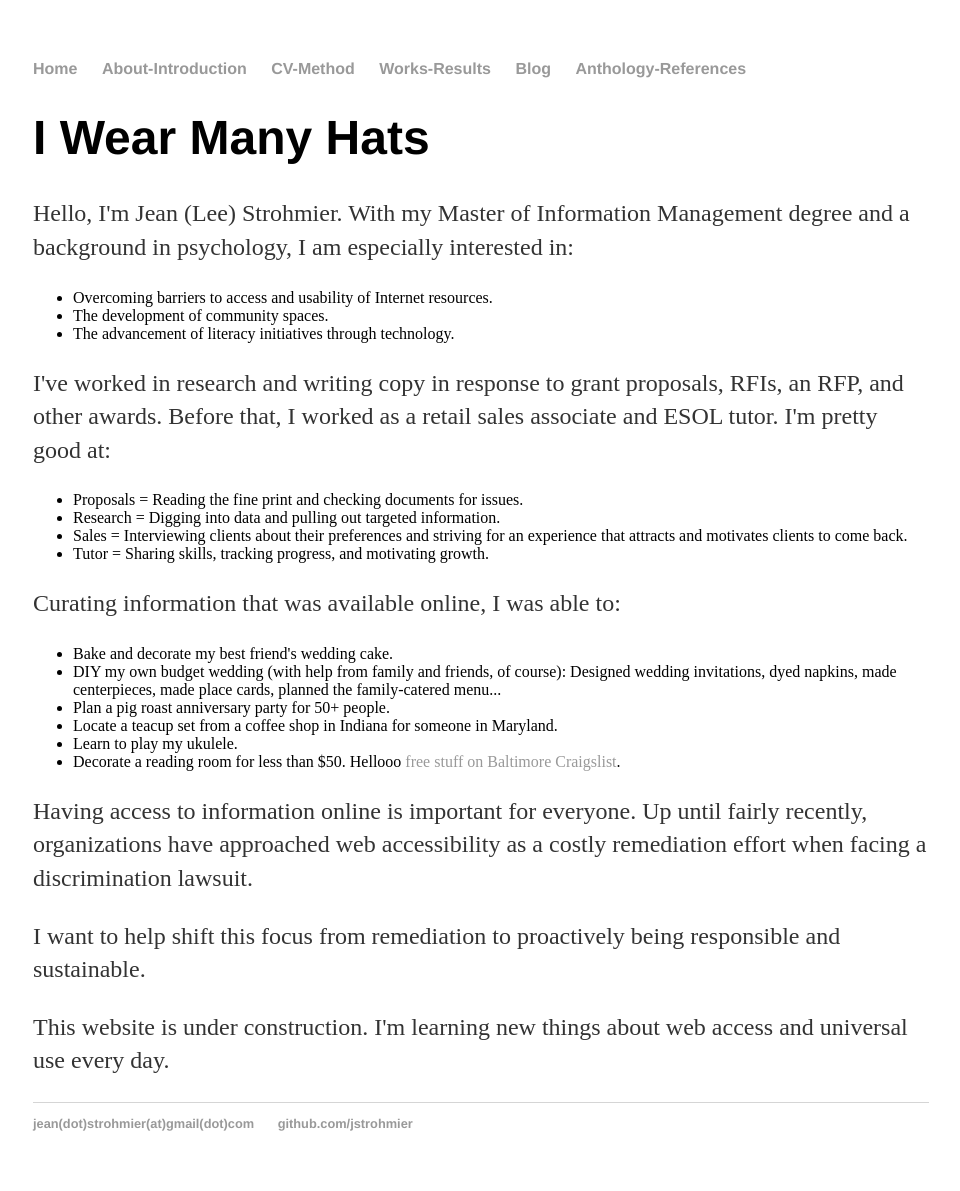
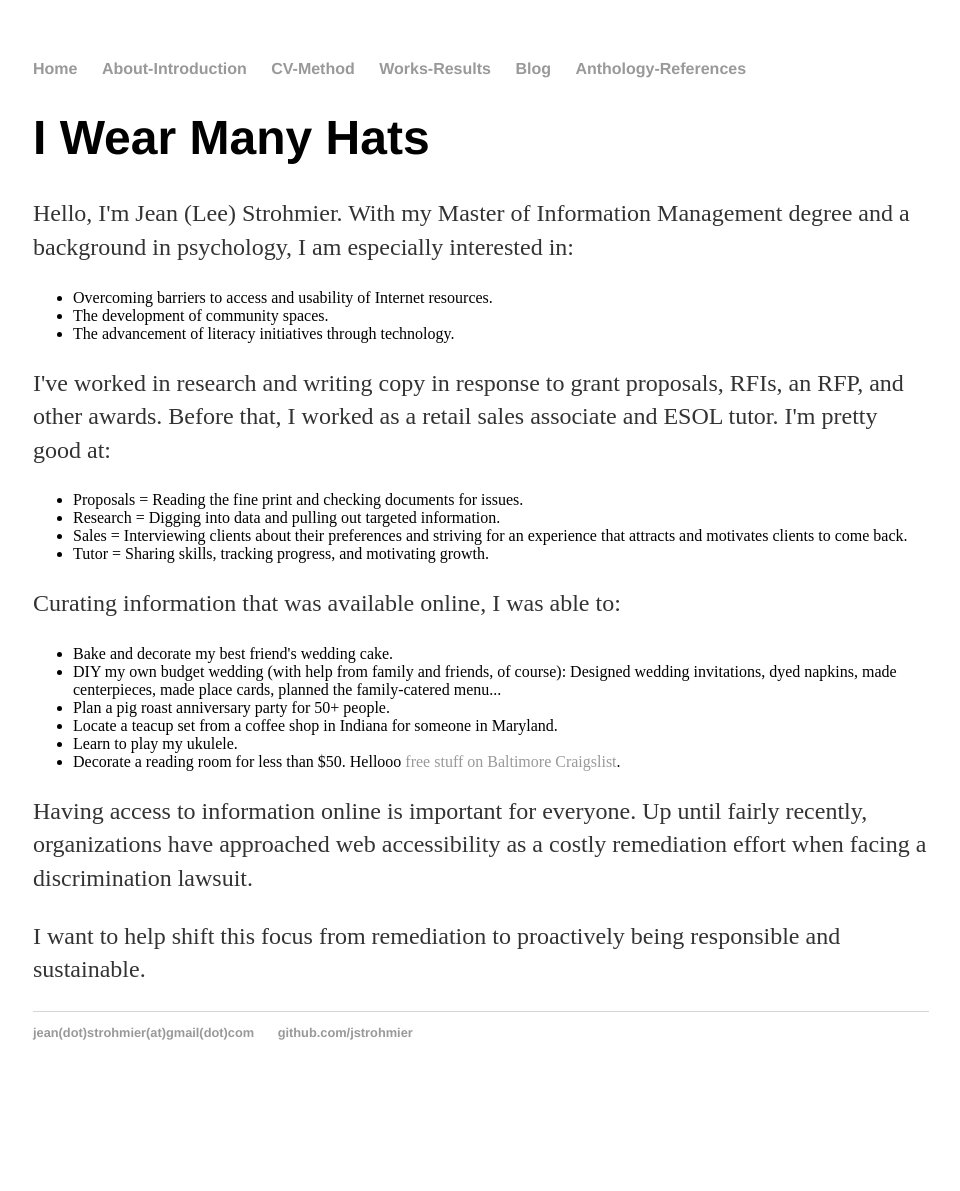
Before and after one commit to JStrohmier/jstrohmier.github.io, a Jekyll site: the page built from about/index.html, in a window 1280 px wide. Shown: the whole page, without its empty margins (159-1119 px from the left). Built offline with Jekyll 4.4.1, drawn with Linux system fonts in a browser that asks for light colours; after the commit the page ends 1100 px from its top, so only the background shows below that.

Commit message:
Update index.html

```diff
--- a/about/index.html
+++ b/about/index.html
@@ -29,5 +29,4 @@ title: Jean Strohmier | A little more about me.
 	</ul>
 	<p>Having access to information online is important for everyone. Up until fairly recently, organizations have approached web accessibility as a costly remediation effort when facing a discrimination lawsuit.</p>
 	<p>I want to help shift this focus from remediation to proactively being responsible and sustainable.</p>
-	<p>This website is under construction. I'm learning new things about web access and universal use every day.</p>
 </div><!-- /.blurb -->
```
